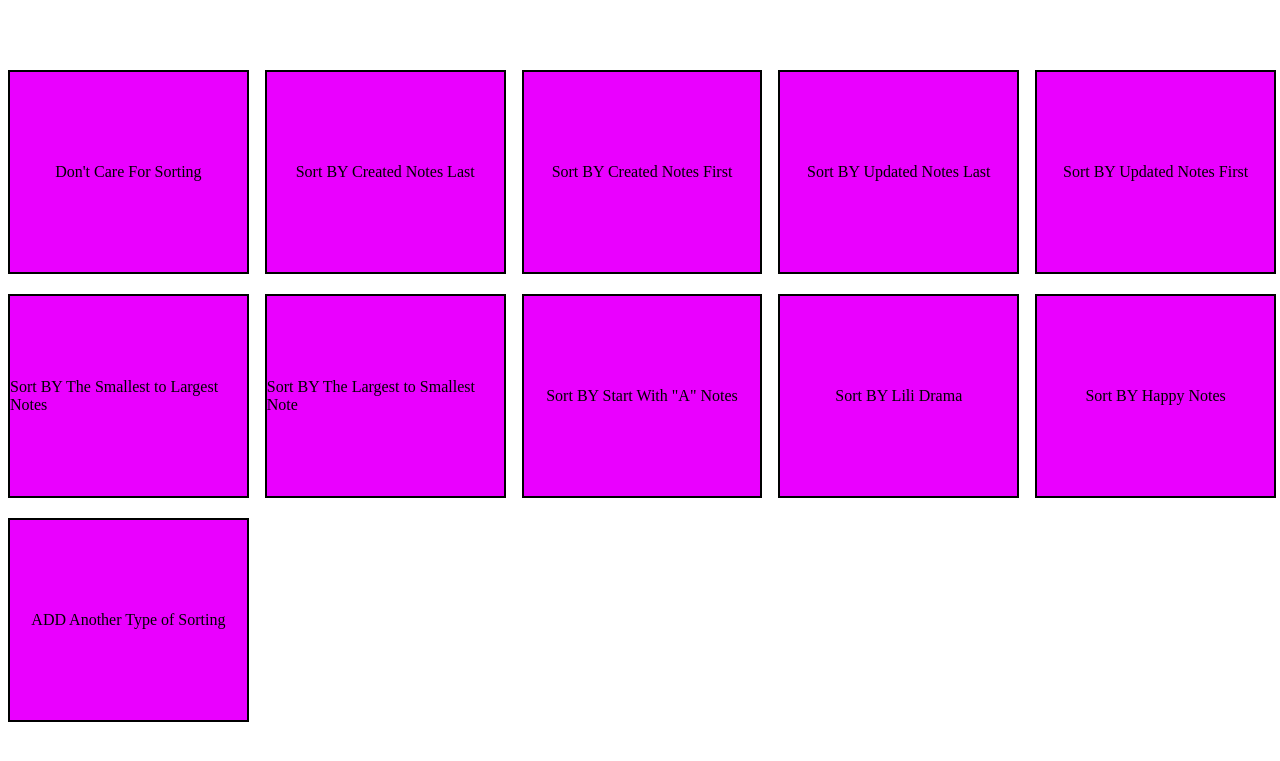
After one commit to ali-workshop/NoteApp, a Laravel app: page /note/get/sort in a window 1280 px wide. The commit adds this page. Shown: the top 761 px of the page. Run offline with Laravel 12, Linux system fonts and the light colour scheme.

Commit message:
enhacement

```diff
--- a/app/Http/Controllers/NoteController.php
+++ b/app/Http/Controllers/NoteController.php
@@ -4,6 +4,7 @@ namespace App\Http\Controllers;
 
 use App\Models\Note;
 use Illuminate\Http\Request;
+use Illuminate\Support\Facades\DB;
 
 class NoteController extends Controller
 {
@@ -58,8 +59,6 @@ class NoteController extends Controller
     {
         if ($how_dispaly=="all"){$notes=Note::all();}#this is for display the all notes
 
-       if($how_dispaly=="similaralice"){ $notes=Note::where('note',"LIKE",'%alic%')->get(); } # this for diplay all notes that contain the alic name in it
-
        if($how_dispaly=="order_pages_CA"){$notes=Note::query()->orderBy('created_at','asc')->paginate(15);}
         if($how_dispaly=="order_pages_CD"){$notes=Note::query()->orderBy('created_at','desc')->paginate(15);}
             if($how_dispaly=="order_pages_UA"){$notes=Note::query()->orderBy('updated_at','asc')->paginate(15);}
@@ -70,6 +69,37 @@ class NoteController extends Controller
 
         return view('note.index',['notes'=>$notes]);
     }
+
+public function getsort(){
+
+
+return view('note.sort');
+
+
+
+}
+    public function sort($howtosort){
+
+
+        if ($howtosort=="all"){$notes=Note::all();}
+
+
+
+       if($howtosort=="order_pages_CA"){$notes=Note::query()->orderBy('created_at','asc')->paginate(15);}
+        if($howtosort=="order_pages_CD"){$notes=Note::query()->orderBy('created_at','desc')->paginate(15);}
+            if($howtosort=="order_pages_UA"){$notes=Note::query()->orderBy('updated_at','asc')->paginate(15);}
+        if($howtosort=="order_pages_UD"){$notes=Note::query()->orderBy('updated_at','desc')->paginate(15); #this for display all in pages and in asc order
+
+        }
+        if($howtosort=='small_notes'){ $notes = Note::orderBy(DB::raw('LENGTH(note)'), 'asc')->get();}
+        if($howtosort=='larg_notes'){ $notes = Note::orderBy(DB::raw('LENGTH(note)'), 'desc')->get();}
+        if($howtosort=='notes_start_A'){$notes = Note::where('note', 'LIKE', 'A%')->get();}
+        if($howtosort=='notes_contain_alice_words'){$notes=Note::where('note',"LIKE",'%lil%')->get(); }
+        if($howtosort=='happy_notes'){$notes = Note::where('note', 'LIKE', '%Hap%')->get();}
+
+        return view('note.index',['notes'=>$notes]);
+    }
+
 
     public function allnotes(){
 
@@ -233,4 +263,12 @@ class NoteController extends Controller
         return to_route("note.index",['howwilldisplay'=>'order_pages_UD'])->with("message","the note deleted successfully");
 
     }
+
+
+    public function unvalid(){
+
+        return view('note.unvalid-choice');
+
+
+    }
 }
--- a/resources/views/note/all.blade.php
+++ b/resources/views/note/all.blade.php
@@ -9,7 +9,7 @@
         <div><a href="{{ route('note.getfilter') }}" class="new-note-btn">
             Filter By piece of text
         </a></div>
-        <div><a href="{{ route('note.panel') }}" class="new-note-btn">
+        <div><a href="{{ route('note.get.sort') }}" class="new-note-btn">
             Different show (Different Sorting 😎)
         </a></div>
         <div><a href="{{ route('note.panel') }}" class="new-note-btn">
--- a/resources/views/note/index.blade.php
+++ b/resources/views/note/index.blade.php
@@ -4,7 +4,7 @@
         <a href="{{ route('note.create') }}" class="new-note-btn">
             New Note
         </a>
-        <div><a href="{{ route('note.panel') }}" class="new-note-btn">
+        <div><a href="{{ route('note.get.sort') }}" class="new-note-btn">
             Different show (Different Sorting 😎)
         </a></div>
         <a href="{{ route('note.panel') }}" class="new-note-btn">
--- /dev/null
+++ b/resources/views/note/sort.blade.php
@@ -0,0 +1,70 @@
+<!DOCTYPE html>
+<html lang="en">
+<head>
+    <meta charset="UTF-8">
+    <meta name="viewport" content="width=device-width, initial-scale=1.0">
+    <title>Sticker Example</title>
+    <style>
+        .sticker-container {
+            margin-top: 70px; /* Add margin to the top */
+            display: grid;
+            grid-template-columns: repeat(auto-fit, minmax(200px, 1fr));
+            gap: 20px;
+        }
+
+        .sticker {
+            width: 100%; /* Make each sticker fill the available width */
+            height: 200px;
+            border: 2px solid black;
+            border-radius: 0;
+            background: rgb(234, 0, 255);
+            display: flex;
+            align-items: center;
+            justify-content: center;
+        }
+
+        .link {
+            color: black;
+            text-decoration: none;
+        }
+    </style>
+</head>
+<body>
+    <div class="sticker-container">
+        <div class="sticker orange">
+            <a href="{{route('note.sort',['howtosort'=>'all'])}}" class="link">Don't Care For Sorting</a>
+        </div>
+        <div class="sticker orange">
+            <a href="{{route('note.sort',['howtosort'=>'order_pages_CA'])}}" class="link">Sort BY Created Notes Last</a>
+        </div>
+        <div class="sticker orange">
+            <a href="{{route('note.sort',['howtosort'=>'order_pages_CD'])}}" class="link">Sort BY Created Notes First</a>
+        </div>
+        <div class="sticker orange">
+            <a href="{{route('note.sort',['howtosort'=>'order_pages_UA'])}}" class="link">Sort BY Updated Notes Last</a>
+        </div>
+        <div class="sticker orange">
+            <a href="{{route('note.sort',['howtosort'=>'order_pages_UD'])}}" class="link">Sort BY Updated Notes First</a>
+        </div>
+        <div class="sticker orange">
+            <a href="{{route('note.sort',['howtosort'=>'small_notes'])}}" class="link">Sort BY The Smallest to Largest Notes</a>
+        </div>
+        <div class="sticker orange">
+            <a href="{{route('note.sort',['howtosort'=>'larg_notes'])}}" class="link">Sort BY The Largest to Smallest Note</a>
+        </div>
+        <div class="sticker orange">
+            <a href="{{route('note.sort',['howtosort'=>'notes_start_A'])}}" class="link">Sort BY Start With "A" Notes </a>
+        </div>
+        <div class="sticker orange">
+            <a href="{{route('note.sort',['howtosort'=>'notes_contain_alice_words'])}}" class="link">Sort BY Lili Drama</a>
+        </div>
+        <div class="sticker orange">
+            <a href="{{route('note.sort',['howtosort'=>'happy_notes'])}}" class="link">Sort BY Happy Notes</a>
+        </div>
+        <div class="sticker orange">
+            <a href="{{route('note.unvalid')}}" class="link">ADD Another Type of Sorting </a>
+        </div>
+
+    </div>
+</body>
+</html>
--- a/routes/web.php
+++ b/routes/web.php
@@ -12,6 +12,8 @@ Route::get('/', function () {
 // // finally create dashboard
 Route::get('dashboard',[NoteController::class,'dashboard'])->name('note.panel');
 Route::get('/note/{howwilldisplay}',[NoteController::class,'index'])->name('note.index'); #for show the all notes is the database
+Route::get('/note/get/sort',[NoteController::class,'getsort'])->name('note.get.sort');
+Route::get('/note/sort/via/{howtosort}',[NoteController::class,'sort'])->name('note.sort');
 Route::get('/notes',[NoteController::class,'allnotes'])->name('note.all');
 Route::get('/notes/get/filter',[NoteController::class,'getfilter'])->name('note.getfilter');
 Route::get('/notes/filtering',[NoteController::class,'filter'])->name('note.filter');
@@ -25,7 +27,7 @@ Route::get('/get/note/via/id/',[NoteController::class,'get_via_id'])->name('note
 Route::get('/edit/note/via/id/',[NoteController::class,'edit_via_id'])->name('note.edit.via.id');
 Route::get('note/edit/{note}',[NoteController::class,'edit'])->name('note.edit');
 Route::put('note/update/{note}',[NoteController::class,'update'])->name('note.update');
-
+Route::get('unvalid/note',[NoteController::class,'unvalid'])->name('note.unvalid');
 Route::get('note/to/delete',[NoteController::class,'getdelet'])->name('note.get.destroy');
 Route::get('note/delete/via/title',[NoteController::class,'notetodelet'])->name('note.get.destroy.title');
 
@@ -37,3 +39,6 @@ Route::delete('note/delete/{note}',[NoteController::class,'destroy'])->name('not
 // make the filter by the titles names
 
 Route::get('story',[StroyController::class,'test']);
+
+
+// paginations
```
Also changed, not shown: resources/views/note/unvalid-choice.blade.php (added, +46 -0 lines).
